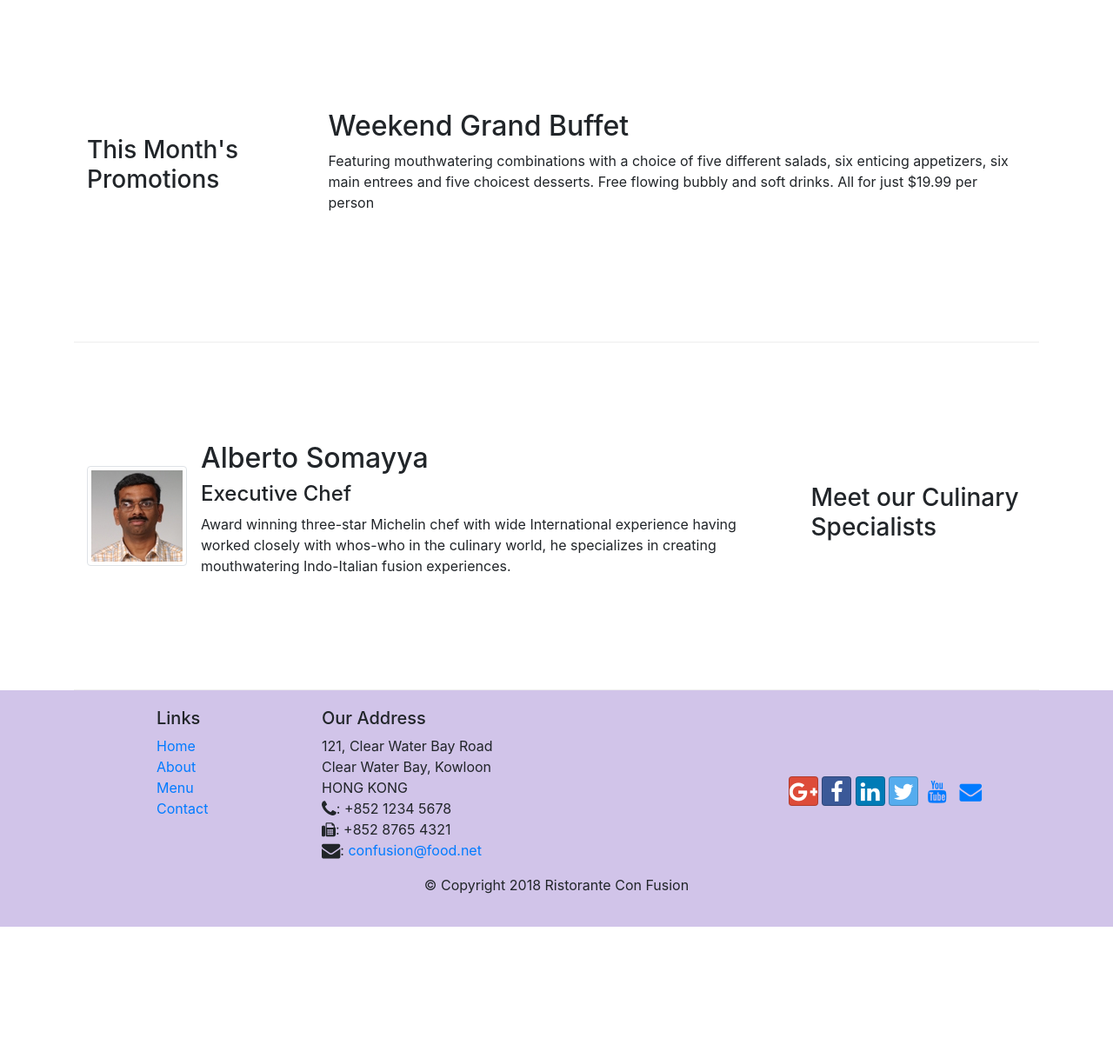
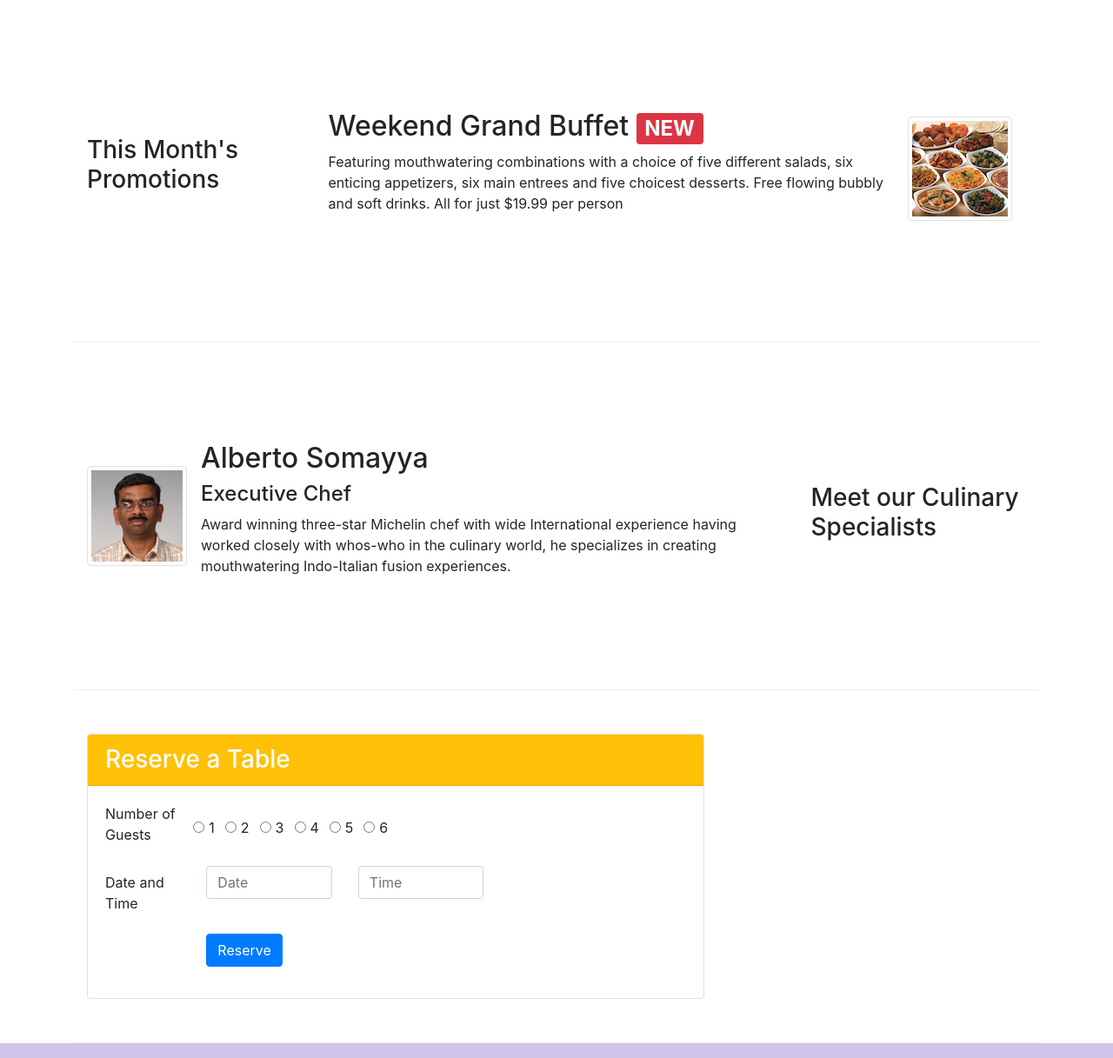
Before and after one commit to SaiTarunPagudala/git-fs, a website: page index.html in a window 1280 px wide. Shown: the part 740-1957 px from the top of the page at 87% size. Before the commit the page ends 1806 px from the top, so only its background shows below. Drawn offline with nearby package versions, Linux system fonts and the light colour scheme.

Commit message:
second assignment

```diff
--- a/index.html
+++ b/index.html
@@ -45,6 +45,9 @@
                 <div class="col-12 col-sm align-self-center">
                     <img src="img/logo.png" class="img-fluid">
                 </div>
+                <div class="col-12 col-sm align-self-center offset-1">
+                    <a href="#f1" class="btn btn-block btn-warning">Reserve Table</a>
+                </div>
             </div>
         </div>
     </header>
@@ -74,12 +77,18 @@
             <div class="col-12 col-sm-4 col-md-3">
                 <h3>This Month's Promotions</h3>
             </div>
-            <div class ="col col-sm col-md">
-                <h2>Weekend Grand Buffet</h2>
-                <p>Featuring mouthwatering combinations with a choice of five different salads, six enticing appetizers, six main entrees and five choicest desserts. Free flowing bubbly and soft drinks. All for just $19.99 per person </p>
+            <div class ="col col-sm col-md order-sm-last">
+                <div class="media">
+                    <div class="media-body">
+                        <h2 class="mt-0">Weekend Grand Buffet <span class="badge badge-danger">NEW</span></h2>
+                        <p class="d-none d-sm-block">Featuring mouthwatering combinations with a choice of five different salads, six enticing appetizers, six main entrees and five choicest desserts. Free flowing bubbly and soft drinks. All for just $19.99 per person</p>
+                    </div>
+                    <img class="d-flex mr-3 img-thumbnail align-self-center"
+                    src="img/buffet.png" alt="Weekend Grand Buffet">
+                </div>
+
             </div>
         </div>
-
         <div class="row row-content align-items-center">
             <div  class="col-12 col-sm-4 order-sm-last col-md-3">
                 <h3>Meet our Culinary Specialists</h3>
@@ -99,6 +108,78 @@
                     </div>
                 </div>
             </div>
+        </div>
+        <div class="row row-content align-items-center">
+            <div class="col-12 col-sm-8 sm-offset-2">
+                <div class="card">
+                    <h3 class="card-header bg-warning text-white">Reserve a Table</h3>
+                    <div class="card-body">
+                        <form id="f1">
+                            <div class="form-group row">
+                                <label for="num" class="col-sm-2">Number of Guests</label>
+                                <div class="form-check form-check-inline">
+                                    <input class="form-check-input" type="radio" name="Radios" id="Radios1" value="option1" >
+                                    <label class="form-check-label" for="Radios1">
+                                        1
+                                    </label>
+                                </div>
+                                <div class="form-check form-check-inline">
+                                    <input class="form-check-input" type="radio" name="Radios" id="Radios2" value="option2" >
+                                    <label class="form-check-label" for="Radios2">
+                                        2
+                                    </label>
+                                </div>
+                                <div class="form-check form-check-inline">
+                                    <input class="form-check-input" type="radio" name="Radios" id="Radios3" value="option3" >
+                                    <label class="form-check-label" for="Radios3">
+                                        3
+                                    </label>
+                                </div>
+                                <div class="form-check form-check-inline">
+                                    <input class="form-check-input" type="radio" name="Radios" id="Radios4" value="option4" >
+                                    <label class="form-check-label" for="Radios4">
+                                        4
+                                    </label>
+                                </div>
+                                <div class="form-check form-check-inline">
+                                    <input class="form-check-input" type="radio" name="Radios" id="Radios5" value="option5" >
+                                    <label class="form-check-label" for="Radios5">
+                                        5
+                                    </label>
+                                </div>
+                                <div class="form-check form-check-inline">
+                                    <input class="form-check-input" type="radio" name="Radios" id="Radios6" value="option6" >
+                                    <label class="form-check-label" for="Radios6">
+                                        6
+                                    </label>
+                                </div>
+                          </div>
+                            <div class="form-group row">
+                                <label for="dateandtime" class="col-12 col-md-2 col-form-label">Date and Time</label>
+                                <div class="col-12 col-md-3 col-sm-2">
+                                    <input type="text" class="form-control" id="date" name="date"
+                                        placeholder="Date">
+                                </div>
+                                <div class="col-12 col-md-3 col-sm-2">
+                                    <input type="text" class="form-control" id="time" name="time"
+                                        placeholder="Time">
+                                </div>
+                            </div>
+                            <div class="form-group row">
+                                <div class="offset-md-2 col-md-10">
+                                    <button type="submit" class="btn btn-primary">
+                                        Reserve
+                                    </button>
+                                </div>
+                            </div>
+                            </div>
+
+                        </form>
+
+                    </div>
+                </div>
+            </div>
+
         </div>
     </div>
 
```
